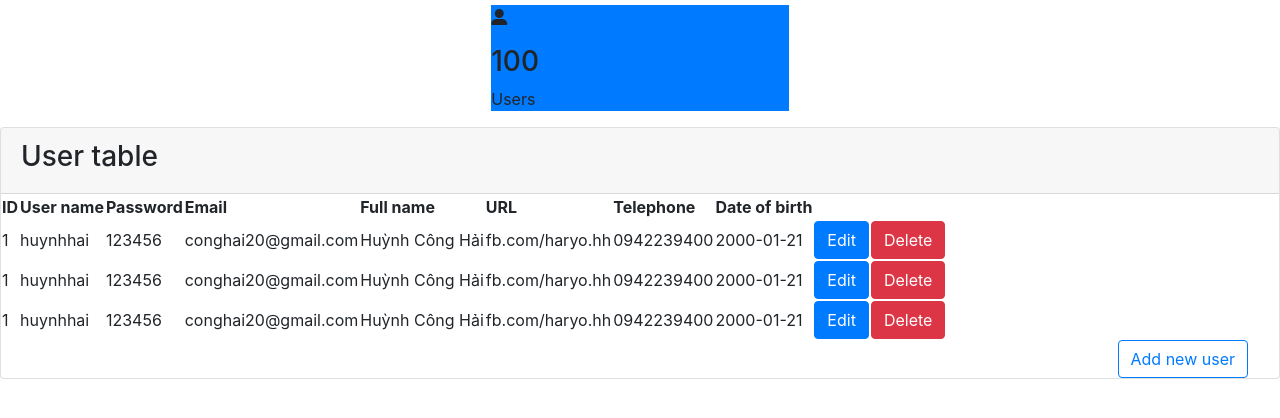
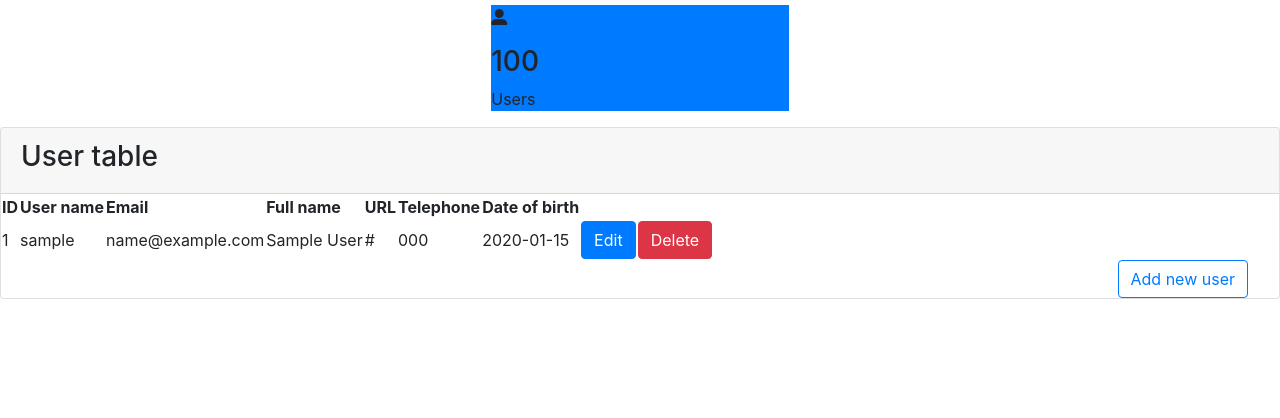
Before and after one commit to hmtam1302/Assignment-2, a PHP site: page /user.php in a window 1280 px wide. Shown: the part 251-669 px from the top of the page. Run offline with PHP 8.4, Linux system fonts and the light colour scheme; tables that the repository leaves empty hold one stand-in row (values such as "Sample post"); some libraries are stand-ins or nearby versions.

Commit message:
add data to admin/user.php

```diff
--- a/root/php/admin/user.php
+++ b/root/php/admin/user.php
@@ -139,7 +139,7 @@
                             <tr>
                                 <th>ID</th>
                                 <th>User name</th>
-                                <th>Password</th>
+
                                 <th>Email</th>
                                 <th>Full name</th>
                                 <th>URL</th>
@@ -148,42 +148,38 @@
                                 <th></th>
                                 <th></th>
                             </tr>
+                            <?php
+                            require_once "config.php";
+
+
+                        //Display all categories
+                            $sql = "SELECT * FROM users WHERE 1";
+
+                            if ($stmt = $mysqli->prepare($sql)) {
+                                if ($stmt->execute()) {
+                                    $stmt->store_result();
+
+                                    $stmt->bind_result($id, $username, $password,
+                                    $email,$full_name, $url, $telephone,$date_of_birth,$created_at);
+                                while ($stmt->fetch()) {
+                                ?>
                             <tr>
-                                <td>1</td>
-                                <td>huynhhai</td>
-                                <td>123456</td>
-                                <td>conghai20@gmail.com</td>
-                                <td>Huỳnh Công Hải</td>
-                                <td>fb.com/haryo.hh</td>
-                                <td>0942239400</td>
-                                <td>2000-01-21</td>
+                                <td><?php echo $id?></td>
+                                <td><?php echo $username?></td>
+
+                                <td><?php echo $email?></td>
+                                <td><?php echo $full_name?></td>
+                                <td><?php echo $url?></td>
+                                <td><?php echo $telephone?></td>
+                                <td><?php echo $date_of_birth?></td>
                                 <td><button class="btn btn-primary" data-toggle="modal" data-target="#userEditModal">Edit</button></td>
                                 <td><button class="btn btn-danger" onclick="deleteUser($id)">Delete</button></td>
                             </tr>
-                            <tr>
-                                <td>1</td>
-                                <td>huynhhai</td>
-                                <td>123456</td>
-                                <td>conghai20@gmail.com</td>
-                                <td>Huỳnh Công Hải</td>
-                                <td>fb.com/haryo.hh</td>
-                                <td>0942239400</td>
-                                <td>2000-01-21</td>
-                                <td><button class="btn btn-primary" data-toggle="modal" data-target="#userEditModal">Edit</button></td>
-                                <td><button class="btn btn-danger" onclick="deleteUser($id)">Delete</button></td>
-                            </tr>
-                            <tr>
-                                <td>1</td>
-                                <td>huynhhai</td>
-                                <td>123456</td>
-                                <td>conghai20@gmail.com</td>
-                                <td>Huỳnh Công Hải</td>
-                                <td>fb.com/haryo.hh</td>
-                                <td>0942239400</td>
-                                <td>2000-01-21</td>
-                                <td><button class="btn btn-primary" data-toggle="modal" data-target="#userEditModal">Edit</button></td>
-                                <td><button class="btn btn-danger" onclick="deleteUser(1)">Delete</button></td>
-                            </tr>
+                            <?php
+                                }
+                                }
+                            }
+                            ?>
                         </table>
                         <div class="col d-flex justify-content-end">
                             <button class="btn btn-outline-primary mx-3" data-toggle="modal" data-target="#userModal">Add new user</button>
```
Also changed, not shown: root/assets/js/admin.js (+11 -0 lines), root/php/admin/action.php (+16 -0 lines).
